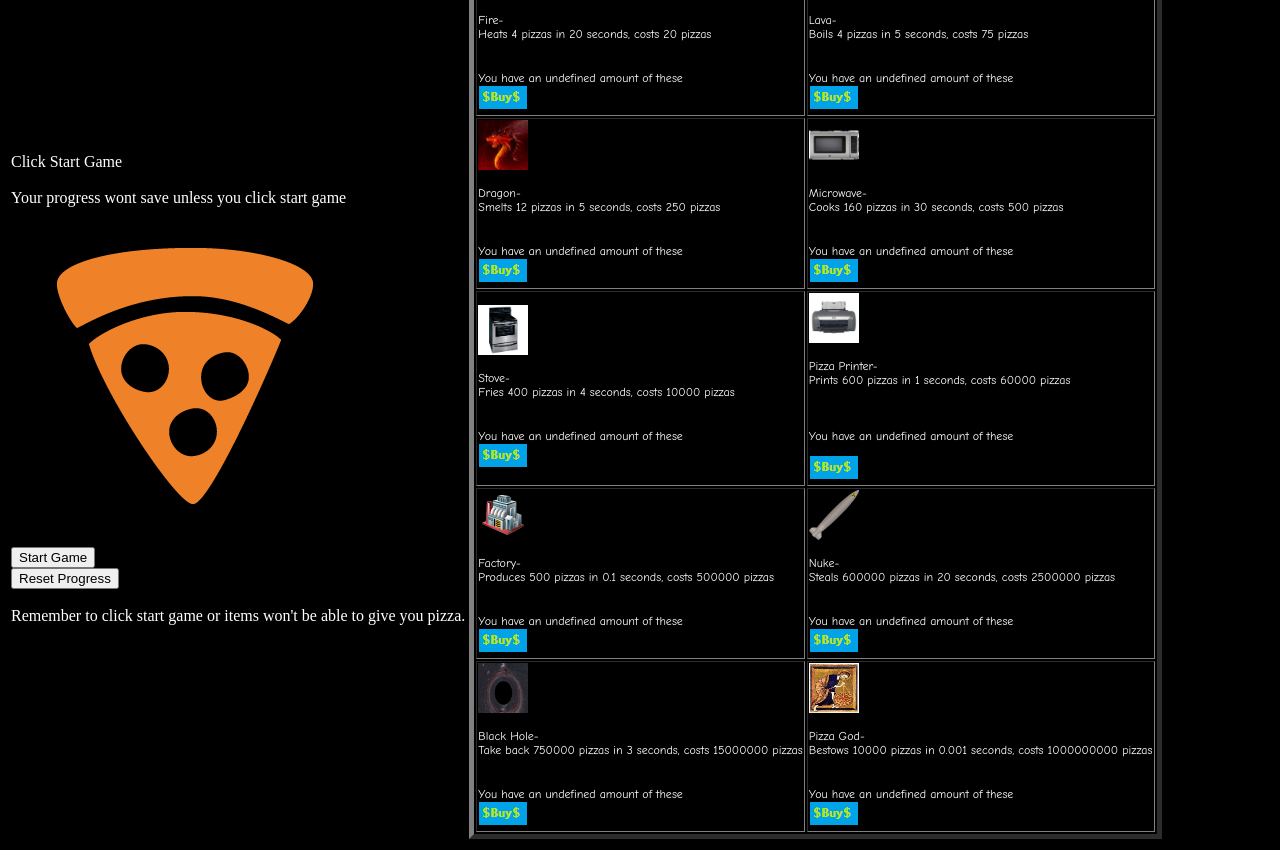
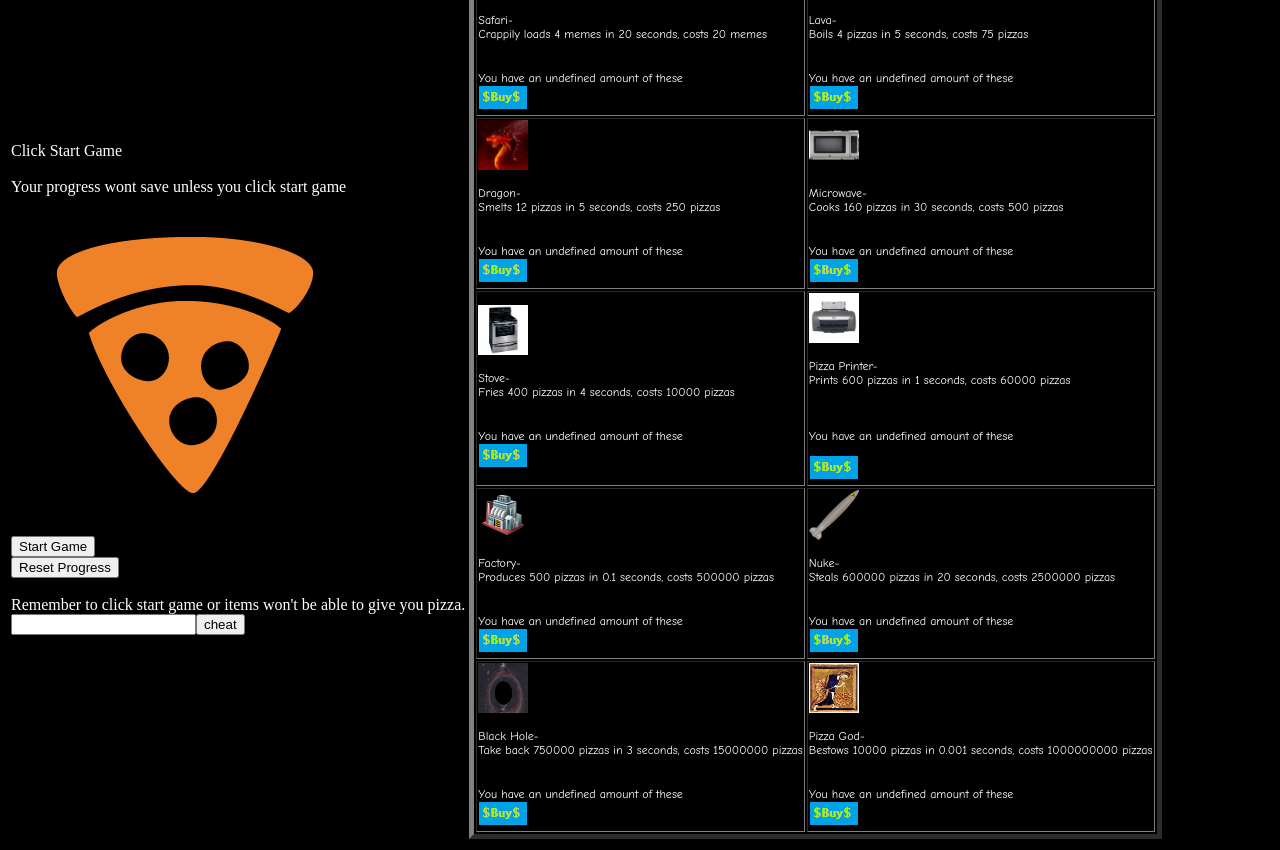
Before and after one commit to ElijahZAwesome/MemeGalaxy, a plain HTML site: page index.html in a window 1280 px wide. Shown: the part 73-923 px from the top of the page. Drawn offline with nearby package versions, Linux system fonts and the light colour scheme.

Commit message:
added cheats

```diff
--- a/index.html
+++ b/index.html
@@ -72,7 +72,7 @@
 <input type="submit" onclick="resetProgress()" value="Reset Progress"><br><br>
 Remember to click start game or items won't
  be able to give you pizza.<br>
-<!--<input type="text" id="cheat"><input type="submit" onclick="cheat()" value="cheat">-->
+<input type="text" id="cheat"><input type="submit" onclick="cheat()" value="cheat">
 </td>
 
 <!--Here is the second column-->
@@ -101,7 +101,7 @@ Remember to click start game or items won't
 
 <tr><td>
 <img src="fire.png" class="storeIcon">
-<p class="main">Fire-<br>Heats 4 pizzas in 20 seconds, costs 20 pizzas</p><br>
+<p class="main">Safari-<br>Crappily loads 4 memes in 20 seconds, costs 20 memes</p><br>
 <div class="main" id="fireAmounts">You have an undefined amount of these</div>
 <a href="javascript:void(0)" onclick="buyFire();">
 <img src="buyButton.png">
```
